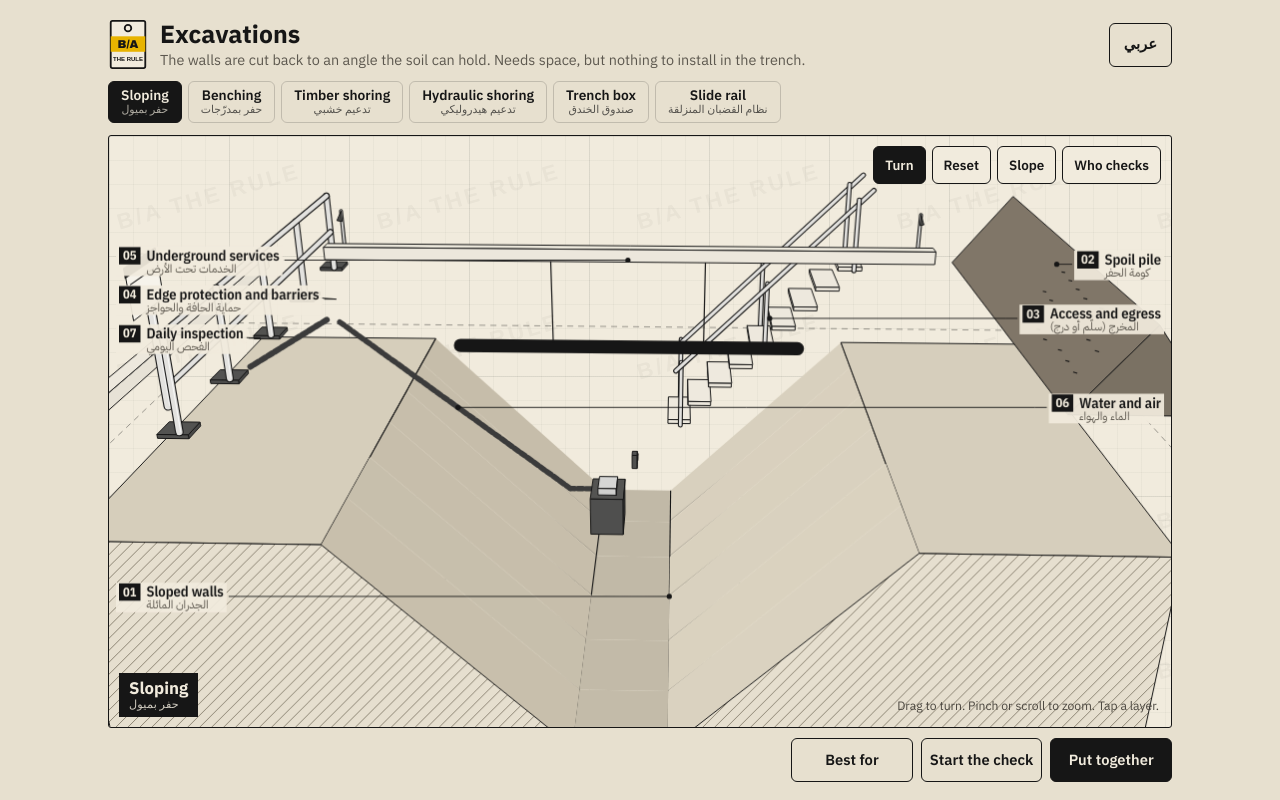
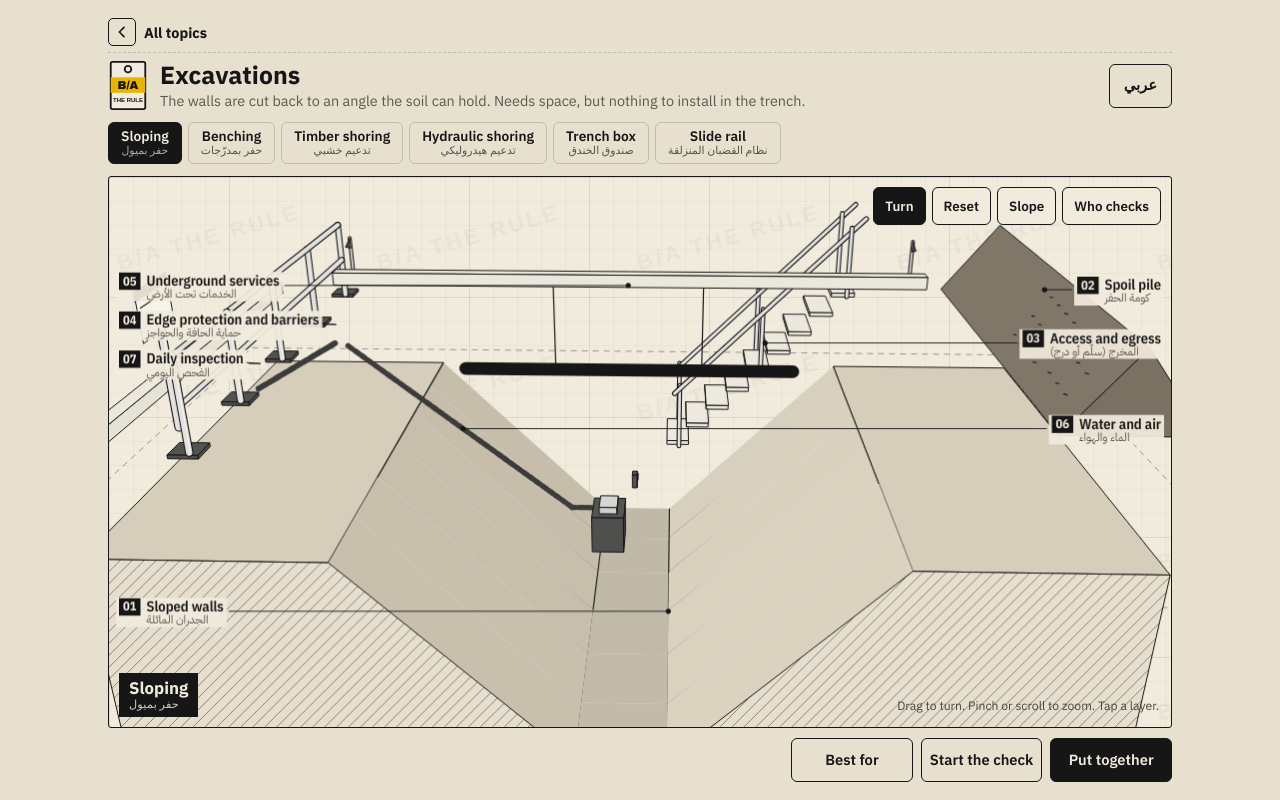
Before and after one commit to in2ifo-lang/exploded-views, a plain HTML site: page excavation/index.html in a window 1280 px wide. Drawn offline with nearby package versions, Linux system fonts and the light colour scheme; animation ran at ten frames a second.

Commit message:
Add files via upload

```diff
--- a/excavation/index.html
+++ b/excavation/index.html
@@ -4,6 +4,19 @@
 <meta charset="utf-8">
 <meta name="viewport" content="width=device-width, initial-scale=1, viewport-fit=cover">
 <title>Excavation protection, exploded views | B/A The Rule</title>
+<meta name="description" content="6 excavation protective systems in interactive 3D: every part, the checks, and when to use each system. English and Arabic.">
+<meta property="og:type" content="website">
+<meta property="og:site_name" content="B/A The Rule">
+<meta property="og:title" content="Excavation protection, exploded views | B/A The Rule">
+<meta property="og:description" content="6 excavation protective systems in interactive 3D: every part, the checks, and when to use each system. English and Arabic.">
+<meta property="og:url" content="https://in2ifo-lang.github.io/exploded-views/excavation/">
+<meta property="og:image" content="https://in2ifo-lang.github.io/exploded-views/og.png">
+<meta property="og:image:width" content="1200">
+<meta property="og:image:height" content="630">
+<meta property="og:image:alt" content="B/A The Rule: Take it apart. See what holds. Scaffold and trench box drawings.">
+<meta name="twitter:card" content="summary_large_image">
+<meta name="twitter:image" content="https://in2ifo-lang.github.io/exploded-views/og.png">
+
 <link rel="preconnect" href="https://fonts.googleapis.com">
 <link rel="preconnect" href="https://fonts.gstatic.com" crossorigin>
 <link href="https://fonts.googleapis.com/css2?family=IBM+Plex+Sans+Arabic:wght@400;600;700&family=IBM+Plex+Sans+Condensed:wght@500;600;700&family=IBM+Plex+Sans:wght@400;500;600;700&display=swap" rel="stylesheet">
@@ -27,6 +40,13 @@ html[lang="ar"] body{font-family:"IBM Plex Sans Arabic","IBM Plex Sans",Tahoma,s
 .app{height:100%;display:grid;grid-template-rows:auto 1fr auto;gap:10px;padding:12px;max-width:1100px;margin:0 auto}
 header{display:flex;align-items:center;gap:12px}
 .tag{flex:none;width:40px;height:53px}
+header{flex-wrap:wrap;row-gap:6px}
+#home{order:-1;flex:0 0 100%;display:flex;align-items:center;gap:8px;min-height:34px;color:var(--ink);text-decoration:none;font-weight:700;font-size:.9rem;border-bottom:1.5px dashed var(--rule);padding-bottom:6px}
+#home .ar-r{display:inline-block}html[lang="ar"] #home .ar-r{transform:scaleX(-1)}
+#home b{display:inline-flex;align-items:center;justify-content:center;width:28px;height:28px;border:1.5px solid var(--ink);border-radius:5px}
+@media(hover:hover){#home:hover b{background:var(--accent)}#home:hover span{text-decoration:underline}}
+#home:focus-visible{outline:3px solid var(--accent);outline-offset:2px}
+
 .titles{flex:1;min-width:0}
 h1{margin:0;font-size:clamp(1.15rem,3.6vw,1.55rem);font-weight:700;line-height:1.15}
 .sub{margin:2px 0 0;font-size:.9rem;color:var(--muted);line-height:1.35}
@@ -140,6 +160,7 @@ canvas.dragging{cursor:grabbing}
 <body>
 <div class="app">
   <header>
+    <a id="home" href="../"><b><svg class="ar-r" viewBox="0 0 24 24" width="16" height="16" fill="none" stroke="currentColor" stroke-width="2.4" stroke-linecap="round" stroke-linejoin="round" aria-hidden="true"><path d="M15 5l-7 7 7 7"/></svg></b><span id="homeT">All topics</span></a>
     <svg class="tag" viewBox="0 0 44 58" aria-label="B/A The Rule">
       <path d="M5 3h34a2 2 0 0 1 2 2v48a2 2 0 0 1-2 2H5a2 2 0 0 1-2-2V5a2 2 0 0 1 2-2z" fill="#f1ebdd" stroke="#161616" stroke-width="2"/>
       <circle cx="22" cy="11" r="3.6" fill="none" stroke="#161616" stroke-width="2"/>
@@ -609,6 +630,7 @@ function calcOut(){const k=TK[st.lang],R=[.75,1,1.5][st.duty];
   $("kOut").innerHTML="";const b=document.createElement("b");b.textContent=k.res(h.toFixed(2),w.toFixed(2));$("kOut").append(b);
   const add2=t=>{$("kOut").append(document.createElement("br"),t)};if(Dm<1.52)add2(k.shallow);if(Dm>6.1)add2(k.deep);if(st.duty===0&&Dm<=3.66)add2(k.shortA)}
 $("reset").onclick=()=>{st.focus=0;st.zoom=1;goTo(overview(TY().yaw0||.6));ui()};
+$("home").onclick=()=>{try{localStorage.setItem("ba-lang",st.lang)}catch(e){}};
 $("lang").onclick=()=>{st.lang=st.lang==="en"?"ar":"en";try{localStorage.setItem("ba-excavation-lang",st.lang)}catch(e){}ui()};
 addEventListener("hashchange",()=>{const h=location.hash.slice(1);if(h==="history"){showHist();return}const i=TYPES.findIndex(t=>t.key===h);if(i>=0)setType(i)});
 addEventListener("keydown",e=>{if(e.target.tagName==="BUTTON"&&(e.key===" "||e.key==="Enter"))return;
@@ -661,7 +683,7 @@ function ui(){const t=T[st.lang],ar=st.lang==="ar",o=ar?"en":"ar",ty=TY();useUI(
   document.documentElement.lang=st.lang;document.documentElement.dir=ar?"rtl":"ltr";
   $("title").textContent=t.title;$("subtitle").textContent=ty.desc[st.lang];$("hint").textContent=t.hint;
   $("turn").textContent=t.turn;$("turn").setAttribute("aria-pressed",String(st.turn));$("reset").textContent=t.reset;
-  $("lang").textContent=t.lang;$("lang").lang=o;
+  $("lang").textContent=t.lang;$("lang").lang=o;$("homeT").textContent=ar?"كل المواضيع":"All topics";
   const nav=$("types");if(nav.children.length!==TYPES.length){nav.innerHTML="";TYPES.forEach((x,i)=>{const b=document.createElement("button");b.onclick=()=>setType(i);nav.appendChild(b)})}
   TYPES.forEach((x,i)=>{const b=nav.children[i];b.innerHTML="";b.append(x.name[st.lang]);const s=document.createElement("small");s.textContent=x.name[o];s.lang=o;b.append(s);
     b.setAttribute("aria-current",String(i===st.ti&&!st.hist));if(i===st.ti&&!st.hist)b.scrollIntoView({block:"nearest",inline:"nearest"})});
```
Also changed, not shown: index.html (+12 -0 lines), scaffold/index.html (+23 -1 lines), og.png (added).
